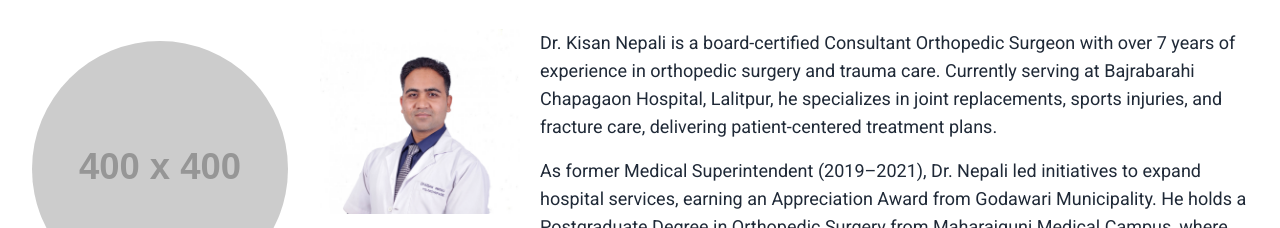
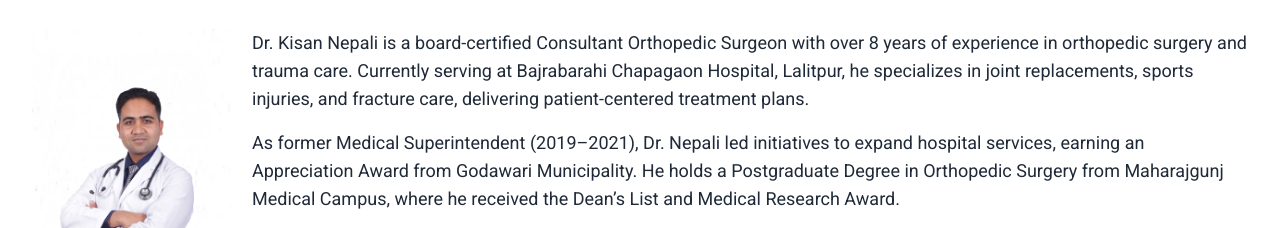
Before and after one commit to kisannepali/portfolio-website, a plain HTML site: page index.html in a window 1280 px wide. Shown: the part 551-779 px from the top of the page. Drawn offline with nearby package versions, Linux system fonts and the light colour scheme; placeholder pictures from the web are drawn by us.

Commit message:
text added

```diff
--- a/index.html
+++ b/index.html
@@ -100,10 +100,9 @@
         <div class="max-w-7xl mx-auto px-4 sm:px-6 lg:px-8">
             <h2 class="text-3xl font-bold text-center text-blue-600 mb-8">About Dr. Kisan Nepali</h2>
             <div class="flex flex-col md:flex-row items-center">
-                <img src="https://via.placeholder.com/400x400?text=Dr.+Kisan+Nepali" alt="Dr. Kisan Nepali" class="w-64 h-64 rounded-full mb-6 md:mb-0 md:mr-8">
                 <div>
-                    <img src="kisanimage.jpg" alt="Dr. Kisan Nepali" style="max-width: 200px; float: left; margin-right: 20px;">
-                    <p class="text-lg mb-4">Dr. Kisan Nepali is a board-certified Consultant Orthopedic Surgeon with over 7 years of experience in orthopedic surgery and trauma care. Currently serving at Bajrabarahi Chapagaon Hospital, Lalitpur, he specializes in joint replacements, sports injuries, and fracture care, delivering patient-centered treatment plans.</p>
+                    <img src="final.jpg" alt="Dr. Kisan Nepali" style="max-width: 200px; float: left; margin-right: 20px;">
+                    <p class="text-lg mb-4">Dr. Kisan Nepali is a board-certified Consultant Orthopedic Surgeon with over 8 years of experience in orthopedic surgery and trauma care. Currently serving at Bajrabarahi Chapagaon Hospital, Lalitpur, he specializes in joint replacements, sports injuries, and fracture care, delivering patient-centered treatment plans.</p>
                     <p class="text-lg mb-4">As former Medical Superintendent (2019–2021), Dr. Nepali led initiatives to expand hospital services, earning an Appreciation Award from Godawari Municipality. He holds a Postgraduate Degree in Orthopedic Surgery from Maharajgunj Medical Campus, where he received the Dean’s List and Medical Research Award.</p>
                     <a href="#contact" class="text-blue-600 hover:underline">Learn More About Our Practice</a>
                 </div>
```
